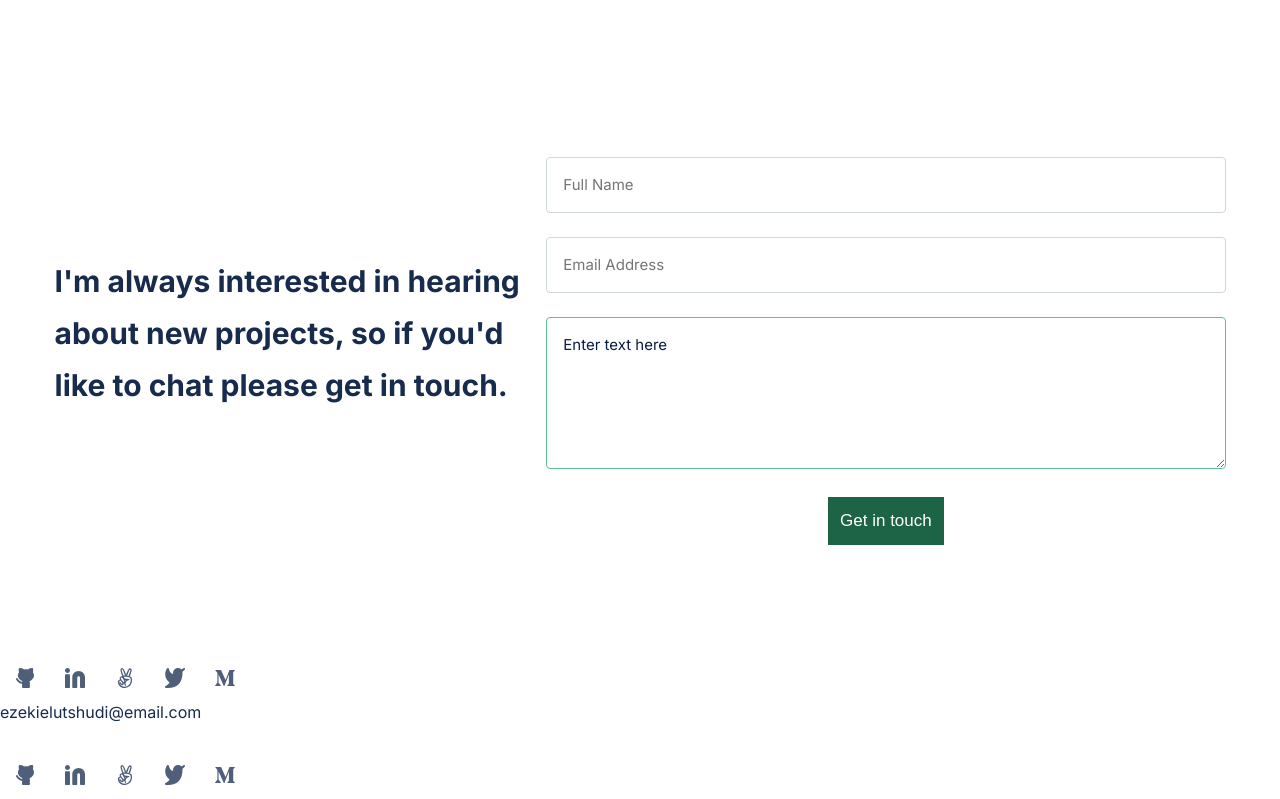
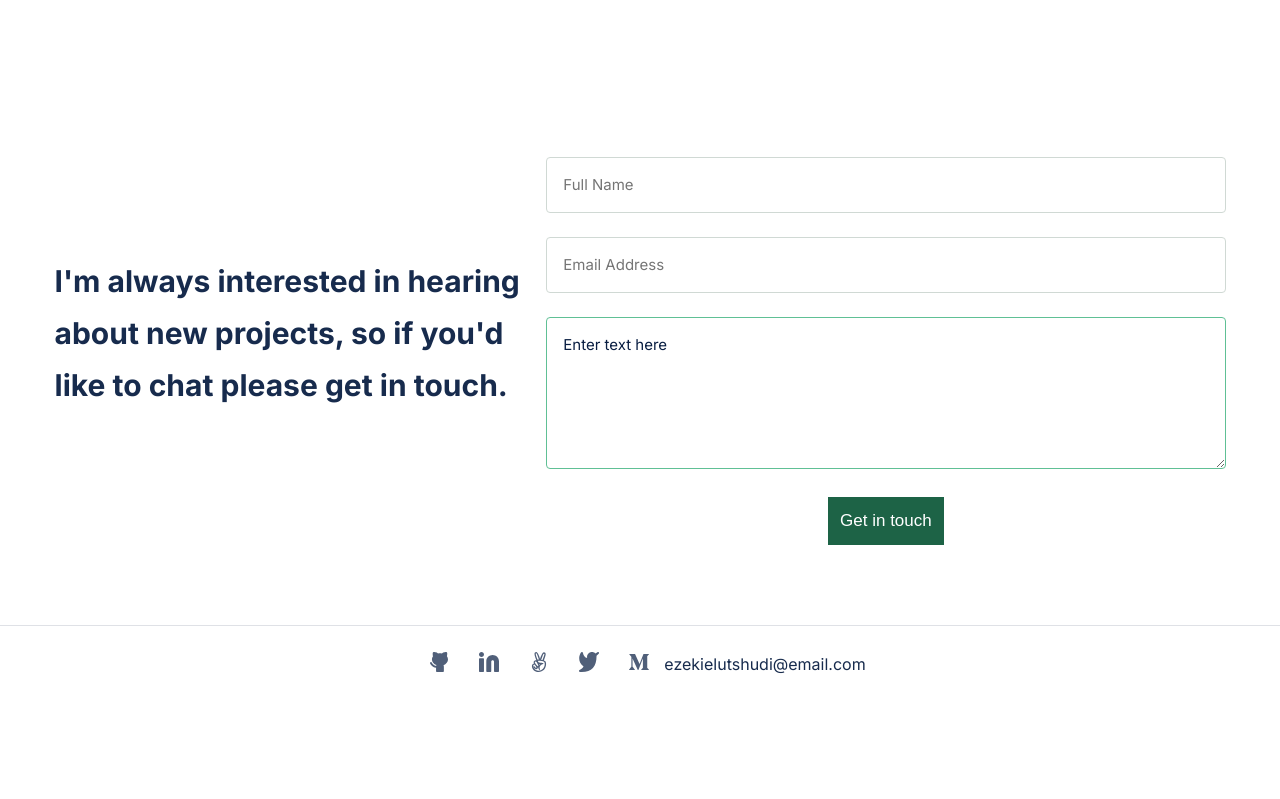
Before and after one commit to EzekielUtshudi/Porfolio-Project, a website with bundled scripts: page index.html in a window 1280 px wide. Shown: the part 2934-3733 px from the top of the page. After the commit the page ends 3636 px from the top, so only its background shows below. Built offline with nearby package versions, Linux system fonts and the light colour scheme.

Commit message:
fix html footer

```diff
--- a/index.html
+++ b/index.html
@@ -297,6 +297,7 @@
         </form>
         </div>
             <!--socials-icons-->
+   <footer class="footer" >
       <ul class="socials">
         <li>
           <a
@@ -346,55 +347,6 @@
       </ul>
       <p>ezekielutshudi@email.com
       </p>
-    <footer>
-      <ul class="socials">
-        <li>
-          <a
-            href="https://github.com/ezekielutshudi"
-            target="_blank"
-            rel="noopener noreferrer"
-          >
-            <img src="./Images/github-icon.svg" alt="github-icon" />
-          </a>
-        </li>
-        <li>
-          <a
-            href="https://www.linkedin.com/in/ezekielutshudi/"
-            target="_blank"
-            rel="noopener noreferrer"
-          >
-            <img src="./Images/linkedin-icon.svg" alt="linkedIn-icon" />
-          </a>
-        </li>
-        <li>
-          <a
-            href="https://angel.co/u/ezekiel-utshudi"
-            target="_blank"
-            rel="noopener noreferrer"
-          >
-            <img src="./Images/angel-list-icon.svg" alt="angelist-icon" />
-          </a>
-        </li>
-        <li>
-          <a
-            href="https://twitter.com/ezekielutshudi"
-            target="_blank"
-            rel="noopener noreferrer"
-          >
-            <img src="./Images/twitter-icon.svg" alt="twitter-icon" />
-          </a>
-        </li>
-        <li>
-          <a
-            href="https://medium.com/@ezekielutshudi"
-            target="_blank"
-            rel="noopener noreferrer"
-          >
-            <img src="./Images/medium-icon.svg" alt="medium" />
-          </a>
-        </li>
-      </ul>
-
     </footer>
 
     <!-- project modal -->
```
